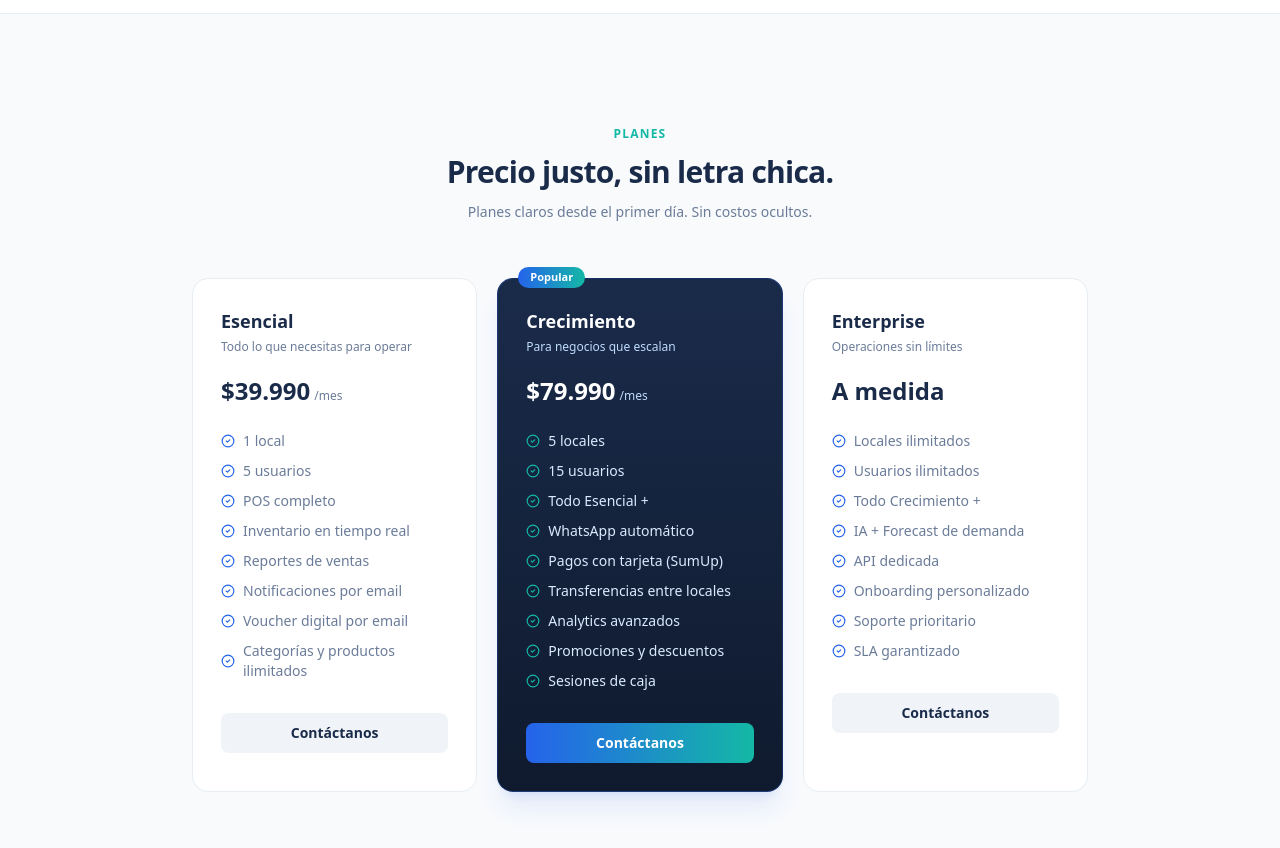
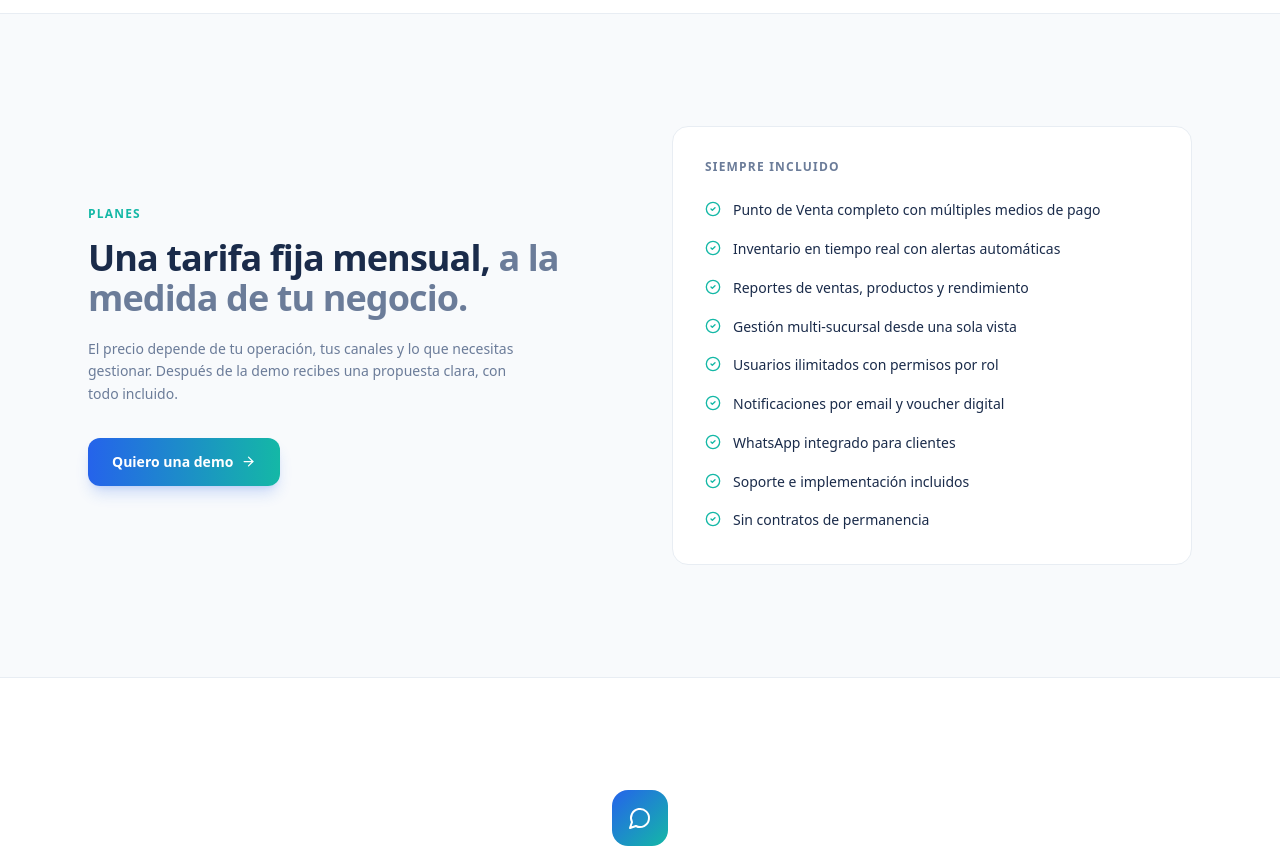
Before and after one commit to pdencina/sistema-saas-global, a Next.js app: page / in a window 1280 px wide. Shown: the part 2460-3308 px from the top of the page. Built offline with nearby package versions, Linux system fonts and the light colour scheme; no server answers.

Commit message:
feat: replace pricing cards with Nexor-style your rate is in your proposal approach

```diff
--- a/src/app/page.tsx
+++ b/src/app/page.tsx
@@ -69,58 +69,6 @@ const VERTICALS = [
   { name: 'Farmacias', active: true },
   { name: 'Librerías', active: true },
   { name: 'Bodegas', active: true },
-]
-
-const PLANS = [
-  {
-    name: 'Esencial',
-    price: '39.990',
-    desc: 'Todo lo que necesitas para operar',
-    features: [
-      '1 local',
-      '5 usuarios',
-      'POS completo',
-      'Inventario en tiempo real',
-      'Reportes de ventas',
-      'Notificaciones por email',
-      'Voucher digital por email',
-      'Categorías y productos ilimitados',
-    ],
-    highlighted: false,
-  },
-  {
-    name: 'Crecimiento',
-    price: '79.990',
-    desc: 'Para negocios que escalan',
-    features: [
-      '5 locales',
-      '15 usuarios',
-      'Todo Esencial +',
-      'WhatsApp automático',
-      'Pagos con tarjeta (SumUp)',
-      'Transferencias entre locales',
-      'Analytics avanzados',
-      'Promociones y descuentos',
-      'Sesiones de caja',
-    ],
-    highlighted: true,
-  },
-  {
-    name: 'Enterprise',
-    price: 'A medida',
-    desc: 'Operaciones sin límites',
-    features: [
-      'Locales ilimitados',
-      'Usuarios ilimitados',
-      'Todo Crecimiento +',
-      'IA + Forecast de demanda',
-      'API dedicada',
-      'Onboarding personalizado',
-      'Soporte prioritario',
-      'SLA garantizado',
-    ],
-    highlighted: false,
-  },
 ]
 
 export default function HomePage() {
@@ -404,79 +352,61 @@ export default function HomePage() {
             initial="hidden"
             whileInView="visible"
             viewport={{ once: true, margin: '-100px' }}
-            className="text-center"
+            className="grid items-center gap-16 lg:grid-cols-2"
           >
+            {/* Lado izquierdo */}
+            <div>
               <motion.p variants={fadeUp} custom={0} className="text-xs font-semibold uppercase tracking-widest text-[#14B8A6]">
                 Planes
               </motion.p>
-            <motion.h2 variants={fadeUp} custom={1} className="mt-3 text-2xl font-bold tracking-tight text-[#1a2b4a] sm:text-3xl">
-              Precio justo, sin letra chica.
+              <motion.h2 variants={fadeUp} custom={1} className="mt-4 text-3xl font-bold leading-tight tracking-tight text-[#1a2b4a] sm:text-4xl">
+                Una tarifa fija mensual,{' '}
+                <span className="text-[#6b7c99]">a la medida de tu negocio.</span>
               </motion.h2>
-            <motion.p variants={fadeUp} custom={2} className="mt-3 text-sm text-[#6b7c99]">
-              Planes claros desde el primer día. Sin costos ocultos.
+              <motion.p variants={fadeUp} custom={2} className="mt-5 max-w-md text-sm leading-relaxed text-[#6b7c99]">
+                El precio depende de tu operación, tus canales y lo que necesitas gestionar.
+                Después de la demo recibes una propuesta clara, con todo incluido.
               </motion.p>
+              <motion.div variants={fadeUp} custom={3} className="mt-8">
+                <Link
+                  href="#contacto"
+                  className="group inline-flex items-center gap-2 rounded-xl bg-gradient-to-r from-[#2563EB] to-[#14B8A6] px-6 py-3.5 text-sm font-semibold text-white shadow-lg shadow-[#2563EB]/20 transition hover:opacity-90"
+                >
+                  Quiero una demo
+                  <ArrowRight size={15} className="transition group-hover:translate-x-0.5" />
+                </Link>
               </motion.div>
+            </div>
 
+            {/* Lado derecho — lo que incluye */}
             <motion.div
-            initial="hidden"
-            whileInView="visible"
-            viewport={{ once: true, margin: '-50px' }}
-            className="mx-auto mt-14 grid max-w-4xl gap-5 lg:grid-cols-3"
+              variants={fadeUp}
+              custom={2}
+              className="rounded-2xl border border-[#e8edf3] bg-white p-8"
             >
-            {PLANS.map((plan, i) => (
-              <motion.div
-                key={plan.name}
-                variants={fadeUp}
-                custom={i}
-                className={`relative rounded-2xl border p-7 ${
-                  plan.highlighted
-                    ? 'border-[#2563EB]/30 bg-gradient-to-b from-[#1a2b4a] to-[#0f1a2e] text-white shadow-xl shadow-[#2563EB]/10'
-                    : 'border-[#e8edf3] bg-white'
-                }`}
-              >
-                {plan.highlighted && (
-                  <div className="absolute -top-3 left-5 rounded-full bg-gradient-to-r from-[#2563EB] to-[#14B8A6] px-3 py-0.5 text-[11px] font-bold text-white">
-                    Popular
-                  </div>
-                )}
-
-                <h3 className="text-lg font-bold">{plan.name}</h3>
-                <p className={`mt-1 text-xs ${plan.highlighted ? 'text-blue-200' : 'text-[#6b7c99]'}`}>
-                  {plan.desc}
+              <p className="text-xs font-semibold uppercase tracking-widest text-[#6b7c99]">
+                Siempre incluido
               </p>
 
-                <div className="mt-5 flex items-baseline gap-1">
-                  {plan.price !== 'A medida' ? (
-                    <>
-                      <span className="text-2xl font-bold">${plan.price}</span>
-                      <span className={`text-xs ${plan.highlighted ? 'text-blue-200' : 'text-[#6b7c99]'}`}>/mes</span>
-                    </>
-                  ) : (
-                    <span className="text-2xl font-bold">{plan.price}</span>
-                  )}
-                </div>
-
-                <ul className="mt-6 space-y-2.5">
-                  {plan.features.map((f) => (
-                    <li key={f} className={`flex items-center gap-2 text-sm ${plan.highlighted ? 'text-blue-100' : 'text-[#6b7c99]'}`}>
-                      <CheckCircle2 size={14} className={`shrink-0 ${plan.highlighted ? 'text-[#14B8A6]' : 'text-[#2563EB]'}`} />
-                      {f}
+              <ul className="mt-6 space-y-4">
+                {[
+                  'Punto de Venta completo con múltiples medios de pago',
+                  'Inventario en tiempo real con alertas automáticas',
+                  'Reportes de ventas, productos y rendimiento',
+                  'Gestión multi-sucursal desde una sola vista',
+                  'Usuarios ilimitados con permisos por rol',
+                  'Notificaciones por email y voucher digital',
+                  'WhatsApp integrado para clientes',
+                  'Soporte e implementación incluidos',
+                  'Sin contratos de permanencia',
+                ].map((item) => (
+                  <li key={item} className="flex items-start gap-3">
+                    <CheckCircle2 size={16} className="mt-0.5 shrink-0 text-[#14B8A6]" />
+                    <span className="text-sm leading-relaxed text-[#1a2b4a]">{item}</span>
                   </li>
                 ))}
               </ul>
-
-                <Link
-                  href="#contacto"
-                  className={`mt-8 block w-full rounded-lg py-2.5 text-center text-sm font-semibold transition ${
-                    plan.highlighted
-                      ? 'bg-gradient-to-r from-[#2563EB] to-[#14B8A6] text-white hover:opacity-90'
-                      : 'bg-[#f0f4f8] text-[#1a2b4a] hover:bg-[#e4eaf1]'
-                  }`}
-                >
-                  Contáctanos
-                </Link>
             </motion.div>
-            ))}
           </motion.div>
         </div>
       </section>
```
Lines whose indentation alone changed are shown as unchanged.
